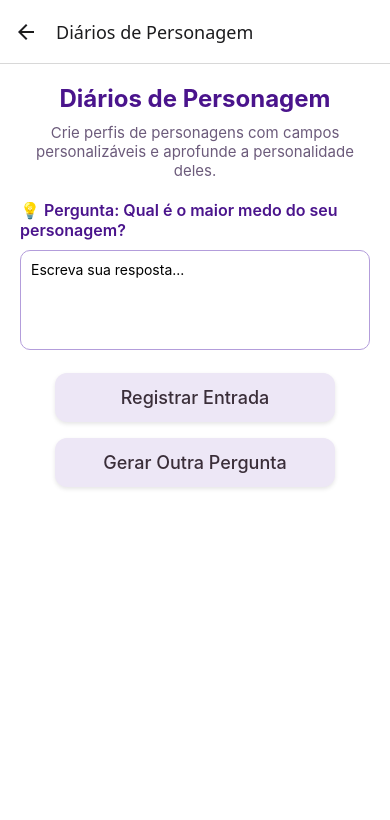
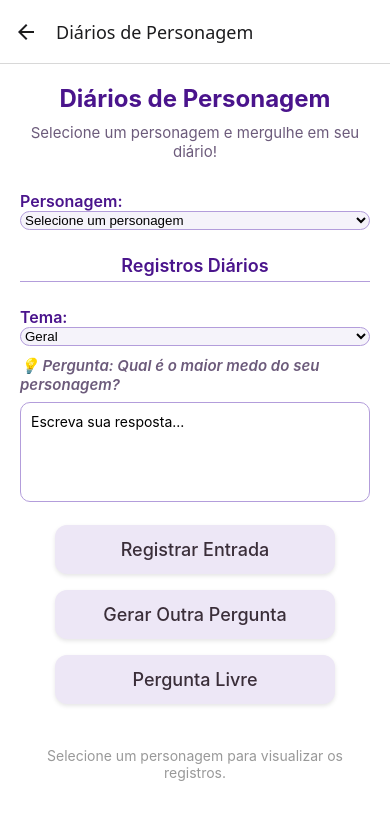
Before and after one commit to Anabsouslima1/Pluma-Scriptum, a React Native app: screen /Diario in a window 390 px wide. Shown: the top 820 px of the page. Built offline with nearby package versions, Linux system fonts and the light colour scheme.

Commit message:
Resolvi Merge Conflict

```diff
--- a/screens/Diario.js
+++ b/screens/Diario.js
@@ -1,28 +1,88 @@
 import React, { useState, useEffect } from 'react';
-import { View, Text, TextInput, ScrollView, StyleSheet } from 'react-native';
+import {
+  View,
+  Text,
+  TextInput,
+  ScrollView,
+  StyleSheet,
+  KeyboardAvoidingView,
+  Platform,
+  Alert
+} from 'react-native';
+import { Entypo } from '@expo/vector-icons';
+import { Picker } from '@react-native-picker/picker';
+import { Audio } from 'expo-av';
 import AsyncStorage from '@react-native-async-storage/async-storage';
 import BotaoCustomizado from '../components/BotaoCustomizado';
+import { Modal, TouchableOpacity } from 'react-native';
 
 const STORAGE_KEY = '@diariosPersonagem';
 
-// Prompts reflexivos que você pode personalizar
-const prompts = [
-  "Qual é o maior medo do seu personagem?",
-  "O que faz seu personagem sorrir genuinamente?",
-  "Qual segredo ele guarda e por quê?",
-  "Como ele reage sob pressão?",
-  "Qual é o maior sonho do seu personagem?",
-  "Como ele lida com perdas ou fracassos?",
-  "O que ele mais valoriza na vida?",
-  "Como ele descreveria seu próprio temperamento?",
-];
+const temas = {
+  Geral: [
+    'Qual é o maior medo do seu personagem?',
+    'O que faz seu personagem sorrir genuinamente?',
+    'Qual segredo ele guarda e por quê?',
+  ],
+  Emoções: [
+    'Como ele reage sob pressão?',
+    'Como ele lida com perdas ou fracassos?',
+  ],
+  Sonhos: [
+    'Qual é o maior sonho do seu personagem?',
+    'O que ele mais valoriza na vida?',
+  ],
+};
 
 export default function Diario() {
   const [diarios, setDiarios] = useState([]);
   const [novoDiario, setNovoDiario] = useState('');
   const [promptAtual, setPromptAtual] = useState('');
+  const [personagemSelecionado, setPersonagemSelecionado] = useState('');
+  const [temaSelecionado, setTemaSelecionado] = useState('Geral');
 
-  // Carregar diários salvos
+  const [modalVisivel, setModalVisivel] = useState(false);
+  const [perguntaLivre, setPerguntaLivre] = useState('');
+
+  const [personagens, setPersonagens] = useState([]);
+
+  const [diarioParaExcluir, setDiarioParaExcluir] = useState(null);
+  const [modalExcluirVisivel, setModalExcluirVisivel] = useState(false);
+
+  const [sound, setSound] = React.useState();
+
+  async function tocarSom() {
+    const { sound } = await Audio.Sound.createAsync(
+      require('../assets/sounds/plim.wav')
+    );
+    setSound(sound);
+    await sound.playAsync();
+  }
+
+  React.useEffect(() => {
+    return sound
+      ? () => {
+          sound.unloadAsync();
+        }
+      : undefined;
+  }, [sound]);
+
+  useEffect(() => {
+    const carregarPersonagens = async () => {
+      try {
+        const dados = await AsyncStorage.getItem('@personagens');
+        if (dados) {
+          const lista = JSON.parse(dados);
+          setPersonagens(lista);
+        }
+      } catch (e) {
+        console.log('Erro ao carregar personagens:', e);
+      }
+    };
+
+    carregarPersonagens();
+  }, []);
+
   useEffect(() => {
     (async () => {
       try {
@@ -32,10 +92,9 @@ export default function Diario() {
         console.log('Erro ao carregar diários:', e);
       }
     })();
-    gerarPrompt(); // seleciona o primeiro prompt ao abrir a tela
+    gerarPrompt();
   }, []);
 
-  // Salvar diários automaticamente
   useEffect(() => {
     (async () => {
       try {
@@ -47,18 +106,23 @@ export default function Diario() {
   }, [diarios]);
 
   const gerarPrompt = () => {
-    const aleatorio = prompts[Math.floor(Math.random() * prompts.length)];
+    const perguntas = temas[temaSelecionado] || temas['Geral'];
+    const aleatorio = perguntas[Math.floor(Math.random() * perguntas.length)];
     setPromptAtual(aleatorio);
   };
 
   const adicionarDiario = () => {
     const texto = novoDiario.trim();
-    if (!texto) return;
+    if (!texto || !personagemSelecionado) return;
 
     const agora = new Date();
-    const dataHora = `${agora.toLocaleDateString()} ${agora.toLocaleTimeString([], { hour: '2-digit', minute: '2-digit' })}`;
+    const dataHora = `${agora.toLocaleDateString()} ${agora.toLocaleTimeString(
+      [],
+      { hour: '2-digit', minute: '2-digit' }
+    )}`;
 
     const novaEntrada = {
+      personagem: personagemSelecionado,
       dataHora,
       prompt: promptAtual,
       texto,
@@ -66,15 +130,58 @@ export default function Diario() {
 
     setDiarios((prev) => [novaEntrada, ...prev]);
     setNovoDiario('');
-    gerarPrompt(); // gera novo prompt aleatório para a próxima entrada
+    gerarPrompt();
+
+    Alert.alert('Sucesso', 'Registrado com sucesso ✨');
+  };
+
+  const excluirDiario = () => {
+    if (!diarioParaExcluir) return;
+    setDiarios((prev) => prev.filter((d) => d !== diarioParaExcluir));
+    setDiarioParaExcluir(null);
+    setModalExcluirVisivel(false);
   };
 
   return (
-    <View style={styles.container}>
+    <KeyboardAvoidingView
+      style={{ flex: 1 }}
+      behavior={Platform.OS === 'ios' ? 'padding' : 'height'}>
+      <ScrollView
+        contentContainerStyle={{
+          padding: 20,
+          flexGrow: 1,
+          backgroundColor: '#fff',
+        }}>
         <Text style={styles.titulo}>Diários de Personagem</Text>
         <Text style={styles.subtitulo}>
-        Crie perfis de personagens com campos personalizáveis e aprofunde a personalidade deles.
+          Selecione um personagem e mergulhe em seu diário!
         </Text>
+
+        <Text style={styles.label}>Personagem:</Text>
+        <Picker
+          selectedValue={personagemSelecionado}
+          onValueChange={(itemValue) => setPersonagemSelecionado(itemValue)}
+          style={styles.picker}>
+          <Picker.Item label="Selecione um personagem" value="" />
+          {personagens.map((p, i) => (
+            <Picker.Item key={i} label={p.nome} value={p.nome} />
+          ))}
+        </Picker>
+
+        <Text style={styles.separador}>Registros Diários</Text>
+
+        <Text style={styles.label}>Tema:</Text>
+        <Picker
+          selectedValue={temaSelecionado}
+          onValueChange={(itemValue) => {
+            setTemaSelecionado(itemValue);
+            gerarPrompt();
+          }}
+          style={styles.picker}>
+          {Object.keys(temas).map((tema, i) => (
+            <Picker.Item key={i} label={tema} value={tema} />
+          ))}
+        </Picker>
 
         <Text style={styles.prompt}>💡 Pergunta: {promptAtual}</Text>
 
@@ -87,25 +194,110 @@ export default function Diario() {
         />
 
         <View style={styles.centered}>
-        <BotaoCustomizado title="Registrar Entrada" onPress={adicionarDiario} />
-        <BotaoCustomizado title="Gerar Outra Pergunta" onPress={gerarPrompt} />
+          <BotaoCustomizado
+            title="Registrar Entrada"
+            onPress={() => {
+              adicionarDiario();
+              tocarSom();
+            }}
+          />
+          <BotaoCustomizado
+            title="Gerar Outra Pergunta"
+            onPress={gerarPrompt}
+          />
+          <BotaoCustomizado
+            title="Pergunta Livre"
+            onPress={() => setModalVisivel(true)}
+          />
         </View>
 
-      <ScrollView style={styles.lista}>
-        {diarios.map((d, i) => (
+        <Modal
+          visible={modalExcluirVisivel}
+          transparent
+          animationType="fade"
+          onRequestClose={() => setModalExcluirVisivel(false)}>
+          <View style={styles.modalOverlay}>
+            <View style={styles.modalContainer}>
+              <Text style={styles.modalTitulo}>
+                Deseja excluir esta entrada?
+              </Text>
+              <View style={styles.centered}>
+                <BotaoCustomizado
+                  title="Confirmar Exclusão"
+                  onPress={excluirDiario}
+                />
+                <TouchableOpacity onPress={() => setModalExcluirVisivel(false)}>
+                  <Text style={{ color: '#999', marginTop: 10 }}>Cancelar</Text>
+                </TouchableOpacity>
+              </View>
+            </View>
+          </View>
+        </Modal>
+
+        <Modal
+          visible={modalVisivel}
+          transparent
+          animationType="slide"
+          onRequestClose={() => setModalVisivel(false)}>
+          <View style={styles.modalOverlay}>
+            <View style={styles.modalContainer}>
+              <Text style={styles.modalTitulo}>
+                Digite sua pergunta estilizada:
+              </Text>
+              <TextInput
+                style={[styles.input, styles.areaTexto]}
+                value={perguntaLivre}
+                onChangeText={setPerguntaLivre}
+              />
+              <View style={styles.centered}>
+                <BotaoCustomizado
+                  title="Usar Pergunta"
+                  onPress={() => {
+                    if (perguntaLivre.trim()) {
+                      setPromptAtual(perguntaLivre.trim());
+                      setPerguntaLivre('');
+                      setModalVisivel(false);
+                    }
+                  }}
+                />
+                <TouchableOpacity onPress={() => setModalVisivel(false)}>
+                  <Text style={{ color: '#999', marginTop: 10 }}>Cancelar</Text>
+                </TouchableOpacity>
+              </View>
+            </View>
+          </View>
+        </Modal>
+
+        {personagemSelecionado ? (
+          diarios
+            .filter((d) => d.personagem === personagemSelecionado)
+            .map((d, i) => (
               <View key={i} style={styles.diarioContainer}>
+                <TouchableOpacity
+                  onPress={() => {
+                    setDiarioParaExcluir(d);
+                    setModalExcluirVisivel(true);
+                  }}
+                  style={styles.botaoLixeira}>
+                  <Entypo name="trash" size={20} color="#4A148C" />
+                </TouchableOpacity>
+
                 <Text style={styles.dataHora}>{d.dataHora}</Text>
                 <Text style={styles.prompt}>💡 {d.prompt}</Text>
                 <Text style={styles.texto}>{d.texto}</Text>
               </View>
-        ))}
+            ))
+        ) : (
+          <Text style={{ textAlign: 'center', color: '#999', marginTop: 20 }}>
+            Selecione um personagem para visualizar os registros.
+          </Text>
+        )}
       </ScrollView>
-    </View>
+    </KeyboardAvoidingView>
   );
 }
 
 const styles = StyleSheet.create({
-  container: { flex: 1, backgroundColor: '#fff', padding: 20 },
   titulo: {
     fontSize: 24,
     fontWeight: '700',
@@ -119,10 +311,17 @@ const styles = StyleSheet.create({
     textAlign: 'center',
     marginBottom: 20,
   },
-  prompt: {
+  label: {
     fontSize: 16,
+    fontWeight: '600',
     color: '#4A148C',
-    fontWeight: '600',
+    marginTop: 10,
+  },
+  picker: {
+    borderWidth: 1,
+    borderColor: '#B39DDB',
+    borderRadius: 10,
+    backgroundColor: '#f5f3fa',
     marginBottom: 10,
   },
   input: {
@@ -138,12 +337,18 @@ const styles = StyleSheet.create({
     textAlignVertical: 'top',
   },
   centered: { alignItems: 'center', marginBottom: 15 },
-  lista: { marginTop: 15 },
   diarioContainer: {
-    backgroundColor: '#f5f3fa',
-    borderRadius: 10,
-    padding: 12,
-    marginBottom: 12,
+    backgroundColor: '#fdf6e3',
+    borderRadius: 12,
+    padding: 20,
+    marginBottom: 20,
+    shadowColor: '#000',
+    shadowOffset: { width: 0, height: 2 },
+    shadowOpacity: 0.1,
+    shadowRadius: 4,
+    elevation: 3,
+    borderWidth: 1,
+    borderColor: '#e0d6b9',
   },
   dataHora: {
     fontWeight: '600',
@@ -151,6 +356,58 @@ const styles = StyleSheet.create({
     marginBottom: 4,
   },
   texto: {
-    color: '#333',
+    color: '#4A3F35',
+    fontSize: 16,
+    lineHeight: 24,
+    fontFamily: 'serif',
+  },
+  prompt: {
+    fontSize: 15,
+    fontWeight: '600',
+    color: '#6C5B7B',
+    marginBottom: 8,
+    fontStyle: 'italic',
+  },
+  modalOverlay: {
+    flex: 1,
+    backgroundColor: 'rgba(0,0,0,0.5)',
+    justifyContent: 'center',
+    alignItems: 'center',
+  },
+  modalContainer: {
+    backgroundColor: '#fff',
+    padding: 20,
+    borderRadius: 10,
+    width: '90%',
+  },
+  modalTitulo: {
+    fontSize: 18,
+    fontWeight: '600',
+    color: '#4A148C',
+    marginBottom: 10,
+    textAlign: 'center',
+  },
+  separador: {
+    fontSize: 18,
+    fontWeight: '600',
+    color: '#4A148C',
+    textAlign: 'center',
+    marginVertical: 15,
+    borderBottomWidth: 1,
+    borderBottomColor: '#B39DDB',
+    paddingBottom: 5,
+  },
+  botaoLixeira: {
+    position: 'absolute',
+    top: 10,
+    right: 10,
+    zIndex: 1,
+  },
+  diarioContainer: {
+    backgroundColor: '#f9f9f9',
+    padding: 15,
+    marginVertical: 10,
+    borderRadius: 8,
+    position: 'relative',
   },
 });
--- a/screens/Reflexao.js
+++ b/screens/Reflexao.js
@@ -1,7 +1,17 @@
 import React, { useState, useEffect } from 'react';
-import { View, Text, TextInput, ScrollView, StyleSheet, TouchableOpacity, Alert } from 'react-native';
+import {
+  View,
+  Text,
+  TextInput,
+  ScrollView,
+  StyleSheet,
+  TouchableOpacity,
+  Alert,
+} from 'react-native';
+import { Entypo } from '@expo/vector-icons';
 import AsyncStorage from '@react-native-async-storage/async-storage';
 import BotaoCustomizado from '../components/BotaoCustomizado';
+import { Modal } from 'react-native';
 
 const STORAGE_KEY = '@reflexoes';
 
@@ -9,6 +19,9 @@ export default function Reflexao() {
   const [reflexoes, setReflexoes] = useState([]);
   const [novaReflexao, setNovaReflexao] = useState('');
   const [humor, setHumor] = useState('');
+
+  const [reflexaoParaExcluir, setReflexaoParaExcluir] = useState(null);
+  const [modalExcluirVisivel, setModalExcluirVisivel] = useState(false);
 
   const opcoesHumor = [
     { emoji: '😄', label: 'Feliz' },
@@ -26,14 +39,14 @@ export default function Reflexao() {
       'Transforme sua felicidade em palavras! Crie um diálogo divertido entre seus personagens favoritos!',
       'Sua inspiração está em alta! Que tal criar algo novo? Um capítulo ou uma história nova, você decide!',
       'Quando compartilhada, a alegria é multiplicada. Escreva uma cena onde a felicidade de alguém contamina todos ao redor.',
-      'Transforme pequenos detalhes felizes em narrativa: um cheiro, uma música ou um pôr do sol podem virar cena.'
+      'Transforme pequenos detalhes felizes em narrativa: um cheiro, uma música ou um pôr do sol podem virar cena.',
     ],
     '😔': [
       'Tudo bem não estar 100%. Escreva sobre o que sente, sem filtros.',
       'Mesmo a tristeza pode gerar belas histórias. Experimente escrever uma poesia curta.',
       'Lembre-se: até os dias nublados podem inspirar. Faça uma pausa, respire e tome um café.',
       'Use a tristeza como lente: descreva a cidade, a natureza ou o ambiente de um jeito que reflita seu sentimento.',
-      'Escreva um único parágrafo. Então, reflita: talvez seja possível criar algo da melancolia.'
+      'Escreva um único parágrafo. Então, reflita: talvez seja possível criar algo da melancolia.',
     ],
     '🤔': [
       'Escrever é um jeito de se conhecer melhor. Experimente!',
@@ -41,28 +54,28 @@ export default function Reflexao() {
       'Hoje pode ser um bom dia para refletir sobre as pontas soltas de suas histórias.',
       'Explore uma de suas dúvidas intrigantes e tranforme-a em parte da história.',
       'Escreva sobre uma escolha difícil que um personagem poderia enfrentar.',
-      'Pergunte-se: ‘O que aconteceria se…?’ e transforme isso em uma cena ou diálogo.'
+      'Pergunte-se: ‘O que aconteceria se…?’ e transforme isso em uma cena ou diálogo.',
     ],
     '😠': [
       'Canalize a raiva em algo produtivo: desenvolva um personagem intenso, como um vilão.',
       'A escrita pode ser terapêutica, uma forma de liberar o que te incomoda. Expresse o que está sentindo!',
       'Escreva uma cena de confronto ou tensão entre seus personagens.',
       'Explore a frustração como motivação para uma virada dramática na história.',
-      'Transforme a energia negativa em movimento, como uma cena cheia de ação.'
+      'Transforme a energia negativa em movimento, como uma cena cheia de ação.',
     ],
     '😴': [
       'Você fez bem até aqui! Dê uma pausa; o tempo ajuda a maturar suas ideias.',
       'As melhores ideias às vezes surgem de sonhos. Descanse bem!',
       'Revise algo simples, sem pressa; pequenos passos também contam.',
       'A energia baixa não significa bloqueio, apenas sinal de cuidar de si.',
-      'Ouça uma música suave e deixe sua mente se reconectar.'
+      'Ouça uma música suave e deixe sua mente se reconectar.',
     ],
     '😐': [
       'Aproveite para conectar ideias que estavam dispersas.',
       'Escreva sem pressa. O ritmo tranquilo também é inspiração.',
       'Talvez seja um bom momento para organizar pensamentos e criar estrutura.',
       'Cada palavra é um passo — o importante é começar.',
-      'Um estado neutro permite olhar para suas criações com objetividade.'
+      'Um estado neutro permite olhar para suas criações com objetividade.',
     ],
   };
 
@@ -94,7 +107,10 @@ export default function Reflexao() {
     if (!texto) return;
 
     const agora = new Date();
-    const dataHora = `${agora.toLocaleDateString()} ${agora.toLocaleTimeString([], { hour: '2-digit', minute: '2-digit' })}`;
+    const dataHora = `${agora.toLocaleDateString()} ${agora.toLocaleTimeString(
+      [],
+      { hour: '2-digit', minute: '2-digit' }
+    )}`;
 
     const opcaoSelecionada = opcoesHumor.find((o) => o.emoji === humor);
     const humorExibicao = opcaoSelecionada
@@ -130,6 +146,33 @@ export default function Reflexao() {
     Alert.alert('💡 Sugestão do Dia!', sugestao);
   };
 
+  const excluirReflexao = () => {
+    if (!reflexaoParaExcluir) return;
+    setReflexoes((prev) => prev.filter((r) => r !== reflexaoParaExcluir));
+    setReflexaoParaExcluir(null);
+    setModalExcluirVisivel(false);
+  };
+
+  <Modal
+    visible={modalExcluirVisivel}
+    transparent
+    animationType="fade"
+    onRequestClose={() => setModalExcluirVisivel(false)}>
+    <View style={styles.modalOverlay}>
+      <View style={styles.modalContainer}>
+        <Text style={styles.modalTitulo}>Deseja excluir esta reflexão?</Text>
+        <View style={styles.centered}>
+          <BotaoCustomizado
+            title="Confirmar Exclusão"
+            onPress={excluirReflexao}
+          />
+          <TouchableOpacity onPress={() => setModalExcluirVisivel(false)}>
+            <Text style={{ color: '#999', marginTop: 10 }}>Cancelar</Text>
+          </TouchableOpacity>
+        </View>
+      </View>
+    </View>
+  </Modal>;
   return (
     <View style={styles.container}>
       <Text style={styles.titulo}>Modo Reflexão</Text>
@@ -146,8 +189,7 @@ export default function Reflexao() {
               styles.emojiBotao,
               humor === opcao.emoji && styles.emojiSelecionado,
             ]}
-            onPress={() => setHumor(opcao.emoji)}
-          >
+            onPress={() => setHumor(opcao.emoji)}>
             <Text style={styles.emoji}>{opcao.emoji}</Text>
           </TouchableOpacity>
         ))}
@@ -162,12 +204,24 @@ export default function Reflexao() {
       />
 
       <View style={styles.centered}>
-        <BotaoCustomizado title="Registrar Reflexão" onPress={adicionarReflexao} />
+        <BotaoCustomizado
+          title="Registrar Reflexão"
+          onPress={adicionarReflexao}
+        />
       </View>
 
       <ScrollView style={styles.lista}>
         {reflexoes.map((r, i) => (
           <View key={i} style={styles.reflexaoContainer}>
+            <TouchableOpacity
+              onPress={() => {
+                setReflexaoParaExcluir(r);
+                setModalExcluirVisivel(true);
+              }}
+              style={styles.botaoLixeira}>
+              <Entypo name="trash" size={20} color="#4A148C" />
+            </TouchableOpacity>
+
             <Text style={styles.dataHora}>{r.dataHora}</Text>
             <Text style={styles.humor}>{r.humor}</Text>
             <Text style={styles.texto}>{r.texto}</Text>
@@ -255,4 +309,10 @@ const styles = StyleSheet.create({
   },
   iconeLampada: { fontSize: 20, marginRight: 8 },
   textoSugestao: { color: '#fff', fontWeight: '600', fontSize: 16 },
+  botaoLixeira: {
+    position: 'absolute',
+    top: 10,
+    right: 10,
+    zIndex: 1,
+  },
 });
```
Also changed, not shown: package.json (+11 -13 lines). Lines whose indentation alone changed are shown as unchanged.
